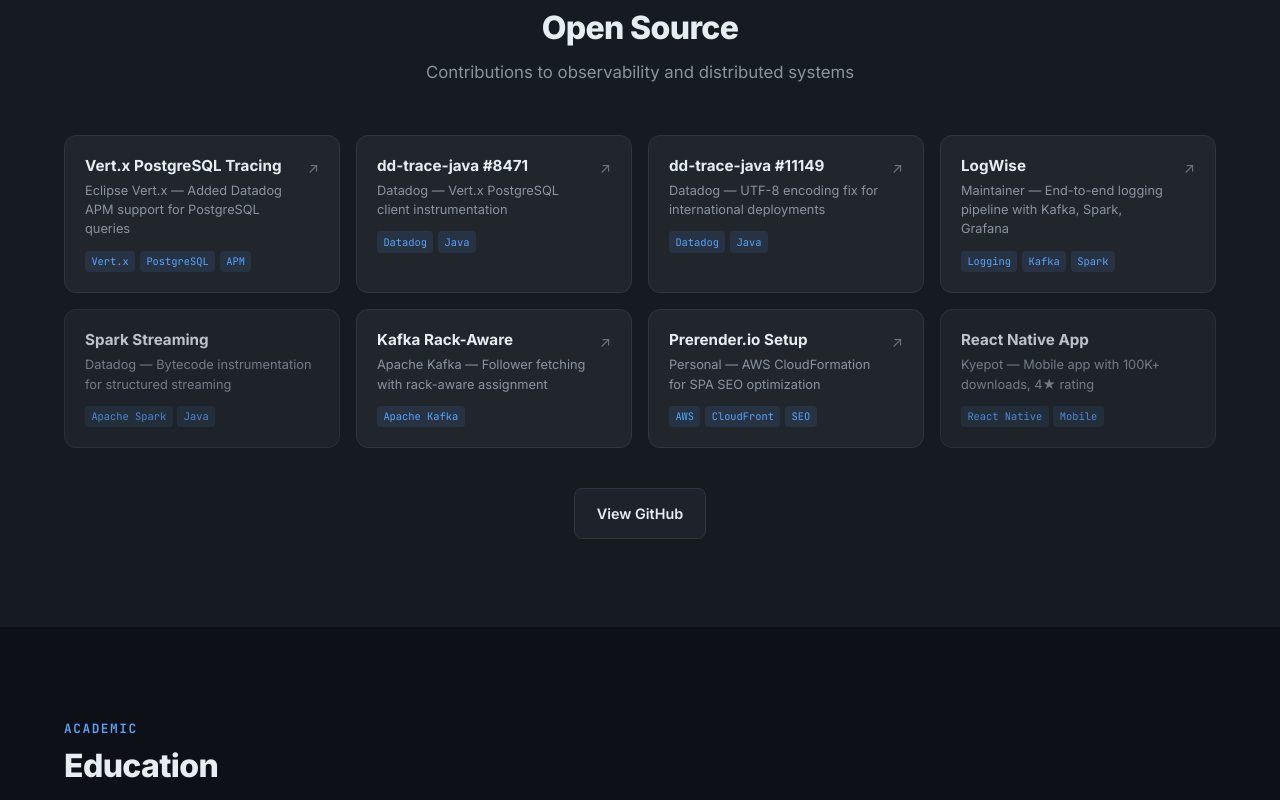
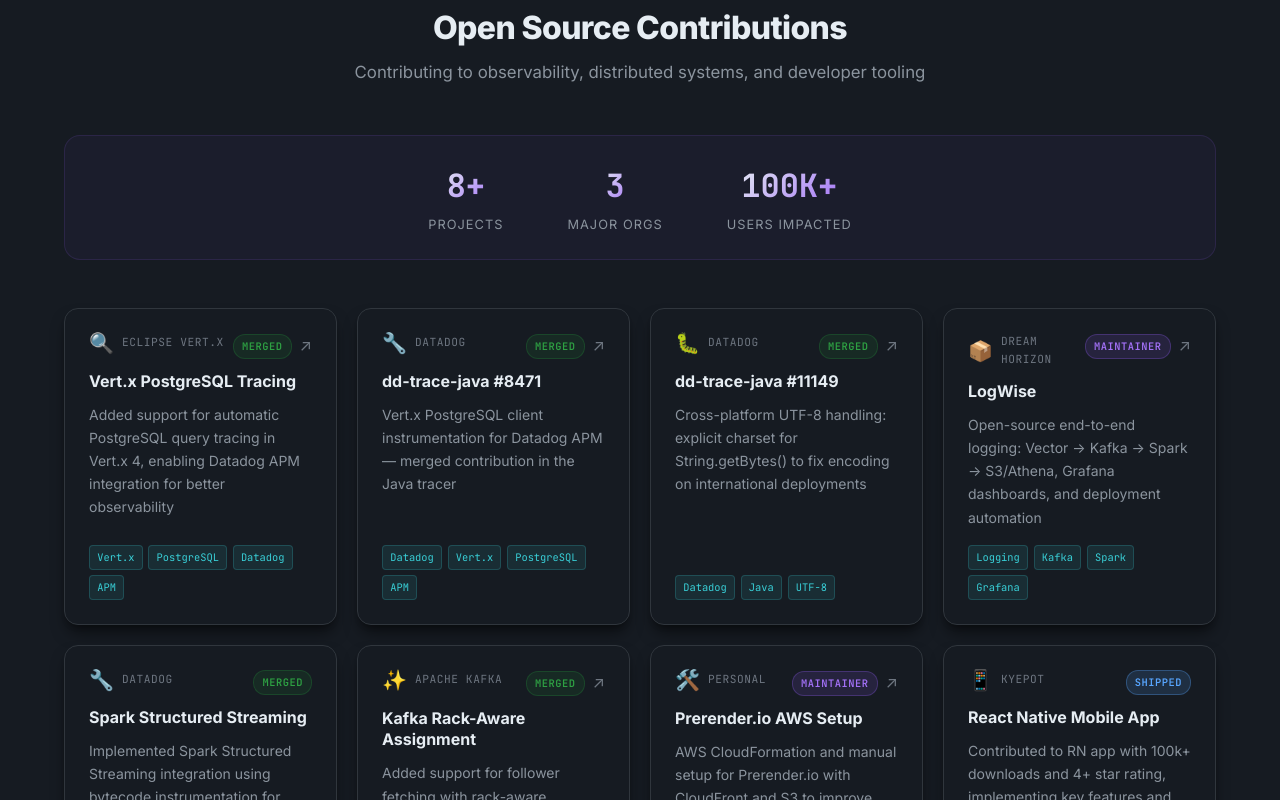
Before and after one commit to saravadeo/react-website, a React (Create React App) app: page / in a window 1280 px wide. Shown: the part 4960-5760 px from the top of the page. Built offline with nearby package versions, Linux system fonts and the light colour scheme; the HTML template or start-up script is replaced by a standard one.

Commit message:
fix: restore OpenSource content, remove underlines only
- Restored full descriptions and all content
- Restored stats bar, org labels, status badges, icons
- Added text-decoration: none to opensource__card to remove underlines
- All original design features preserved

```diff
--- a/src/App.js
+++ b/src/App.js
@@ -513,88 +513,171 @@
   const contributions = [
     {
       title: "Vert.x PostgreSQL Tracing",
-      description: "Eclipse Vert.x — Added Datadog APM support for PostgreSQL queries",
-      tags: ["Vert.x", "PostgreSQL", "APM"],
+      org: "Eclipse Vert.x",
+      description: "Added support for automatic PostgreSQL query tracing in Vert.x 4, enabling Datadog APM integration for better observability",
+      tags: ["Vert.x", "PostgreSQL", "Datadog", "APM"],
       link: "https://github.com/vert-x3/vertx-mysql-postgresql-client",
+      type: "tracing",
+      status: "merged"
     },
     {
       title: "dd-trace-java #8471",
-      description: "Datadog — Vert.x PostgreSQL client instrumentation",
-      tags: ["Datadog", "Java"],
+      org: "Datadog",
+      description:
+        "Vert.x PostgreSQL client instrumentation for Datadog APM — merged contribution in the Java tracer",
+      tags: ["Datadog", "Vert.x", "PostgreSQL", "APM"],
       link: "https://github.com/DataDog/dd-trace-java/pull/8471",
+      type: "instrumentation",
+      status: "merged"
     },
     {
       title: "dd-trace-java #11149",
-      description: "Datadog — UTF-8 encoding fix for international deployments",
-      tags: ["Datadog", "Java"],
+      org: "Datadog",
+      description:
+        "Cross-platform UTF-8 handling: explicit charset for String.getBytes() to fix encoding on international deployments",
+      tags: ["Datadog", "Java", "UTF-8"],
       link: "https://github.com/DataDog/dd-trace-java/pull/11149",
+      type: "bugfix",
+      status: "merged"
     },
     {
       title: "LogWise",
-      description: "Maintainer — End-to-end logging pipeline with Kafka, Spark, Grafana",
-      tags: ["Logging", "Kafka", "Spark"],
+      org: "Dream Horizon",
+      description:
+        "Open-source end-to-end logging: Vector → Kafka → Spark → S3/Athena, Grafana dashboards, and deployment automation",
+      tags: ["Logging", "Kafka", "Spark", "Grafana"],
       link: "https://github.com/dream-horizon-org/logwise",
+      type: "project",
+      status: "maintainer"
     },
     {
-      title: "Spark Streaming",
-      description: "Datadog — Bytecode instrumentation for structured streaming",
-      tags: ["Apache Spark", "Java"],
+      title: "Spark Structured Streaming",
+      org: "Datadog",
+      description: "Implemented Spark Structured Streaming integration using bytecode instrumentation for enhanced monitoring capabilities",
+      tags: ["Apache Spark", "Streaming", "Java"],
       link: "#",
+      type: "instrumentation",
+      status: "merged"
     },
     {
-      title: "Kafka Rack-Aware",
-      description: "Apache Kafka — Follower fetching with rack-aware assignment",
-      tags: ["Apache Kafka"],
+      title: "Kafka Rack-Aware Assignment",
+      org: "Apache Kafka",
+      description: "Added support for follower fetching with rack-aware assignment in Apache Kafka, improving data locality and performance",
+      tags: ["Apache Kafka", "Distributed Systems"],
       link: "https://github.com/apache/kafka",
+      type: "feature",
+      status: "merged"
     },
     {
-      title: "Prerender.io Setup",
-      description: "Personal — AWS CloudFormation for SPA SEO optimization",
-      tags: ["AWS", "CloudFront", "SEO"],
+      title: "Prerender.io AWS Setup",
+      org: "Personal",
+      description:
+        "AWS CloudFormation and manual setup for Prerender.io with CloudFront and S3 to improve SEO for JavaScript SPAs",
+      tags: ["AWS", "CloudFront", "SEO", "Prerender.io"],
       link: "https://github.com/saravadeo/prerender-io-cloudfront-s3",
+      type: "tool",
+      status: "maintainer"
     },
     {
-      title: "React Native App",
-      description: "Kyepot — Mobile app with 100K+ downloads, 4★ rating",
-      tags: ["React Native", "Mobile"],
+      title: "React Native Mobile App",
+      org: "Kyepot",
+      description: "Contributed to RN app with 100k+ downloads and 4+ star rating, implementing key features and performance optimizations",
+      tags: ["React Native", "Mobile", "Android"],
       link: "#",
+      type: "app",
+      status: "shipped"
     },
   ];
+
+  const getIconForType = (type) => {
+    const icons = {
+      tracing: "🔍",
+      instrumentation: "🔧",
+      bugfix: "🐛",
+      project: "📦",
+      feature: "✨",
+      tool: "🛠️",
+      app: "📱"
+    };
+    return icons[type] || "📝";
+  };
+
+  const getStatusBadge = (status) => {
+    const badges = {
+      merged: { text: "Merged", class: "status--merged" },
+      maintainer: { text: "Maintainer", class: "status--maintainer" },
+      shipped: { text: "Shipped", class: "status--shipped" }
+    };
+    return badges[status] || { text: status, class: "" };
+  };
 
   return (
     <section id="opensource" className="section section--opensource">
       <div className="container">
         <div className="section__header section__header--centered">
           <span className="section__eyebrow">Community</span>
-          <h2 className="section__title">Open Source</h2>
-          <p className="section__subtitle">Contributions to observability and distributed systems</p>
+          <h2 className="section__title">Open Source Contributions</h2>
+          <p className="section__subtitle">
+            Contributing to observability, distributed systems, and developer tooling
+          </p>
+        </div>
+
+        <div className="opensource__stats">
+          <div className="opensource__stat">
+            <span className="opensource__stat-number">8+</span>
+            <span className="opensource__stat-label">Projects</span>
+          </div>
+          <div className="opensource__stat">
+            <span className="opensource__stat-number">3</span>
+            <span className="opensource__stat-label">Major Orgs</span>
+          </div>
+          <div className="opensource__stat">
+            <span className="opensource__stat-number">100K+</span>
+            <span className="opensource__stat-label">Users Impacted</span>
+          </div>
         </div>
 
         <div className="opensource__grid">
           {contributions.map((contrib, index) => {
-            const isExternal = contrib.link && /^https?:\/\//i.test(contrib.link);
-            const isClickable = contrib.link !== "#";
+            const isExternal =
+              contrib.link && /^https?:\/\//i.test(contrib.link);
+            const statusBadge = getStatusBadge(contrib.status);
             return (
               <a
                 key={index}
-                href={isClickable ? contrib.link : undefined}
+                href={contrib.link}
                 target={isExternal ? "_blank" : undefined}
                 rel={isExternal ? "noopener noreferrer" : undefined}
-                className={`opensource__card ${!isClickable ? 'opensource__card--disabled' : ''}`}
-                onClick={!isClickable ? (e) => e.preventDefault() : undefined}
+                className="opensource__card"
+                onClick={
+                  contrib.link === "#" ? (e) => e.preventDefault() : undefined
+                }
               >
-                <div className="opensource__content">
-                  <h3 className="opensource__title">{contrib.title}</h3>
-                  <p className="opensource__description">{contrib.description}</p>
-                  <div className="opensource__tags">
-                    {contrib.tags.map((tag, idx) => (
-                      <span key={idx} className="opensource__tag">{tag}</span>
-                    ))}
+                <div className="opensource__card-header">
+                  <div className="opensource__meta">
+                    <span className="opensource__icon" aria-hidden="true">
+                      {getIconForType(contrib.type)}
+                    </span>
+                    <span className="opensource__org">{contrib.org}</span>
+                  </div>
+                  <div className="opensource__badges">
+                    <span className={`opensource__status ${statusBadge.class}`}>
+                      {statusBadge.text}
+                    </span>
+                    {isExternal && (
+                      <span className="opensource__arrow" aria-hidden="true">↗</span>
+                    )}
                   </div>
                 </div>
-                {isExternal && (
-                  <span className="opensource__arrow" aria-hidden="true">↗</span>
-                )}
+                <h3 className="opensource__title">{contrib.title}</h3>
+                <p className="opensource__description">{contrib.description}</p>
+                <div className="opensource__tags">
+                  {contrib.tags.map((tag, idx) => (
+                    <span key={idx} className="opensource__tag">
+                      {tag}
+                    </span>
+                  ))}
+                </div>
               </a>
             );
           })}
@@ -605,9 +688,10 @@
             href="https://github.com/saravadeo"
             target="_blank"
             rel="noopener noreferrer"
-            className="btn btn--secondary"
+            className="btn btn--secondary btn--large"
           >
-            View GitHub
+            <span>View GitHub Profile</span>
+            <span className="opensource__cta-arrow">→</span>
           </a>
         </div>
       </div>
--- a/src/scss/_portfolio.scss
+++ b/src/scss/_portfolio.scss
@@ -639,11 +639,49 @@
 
 // ——— Open source ———
 .opensource {
-  // Grid - 4 columns
+  // Stats bar
+  &__stats {
+    display: flex;
+    justify-content: center;
+    gap: clamp(2rem, 6vw, 4rem);
+    margin-bottom: 3rem;
+    padding: 1.5rem 2rem;
+    background: rgba($geek-accent-purple, 0.05);
+    border: 1px solid rgba($geek-accent-purple, 0.15);
+    border-radius: 16px;
+    flex-wrap: wrap;
+  }
+
+  &__stat {
+    text-align: center;
+    display: flex;
+    flex-direction: column;
+    align-items: center;
+    gap: 0.25rem;
+  }
+
+  &__stat-number {
+    font-family: $font-mono;
+    font-size: clamp(1.5rem, 3vw, 2rem);
+    font-weight: 800;
+    background: $gradient-text;
+    -webkit-background-clip: text;
+    -webkit-text-fill-color: transparent;
+    background-clip: text;
+  }
+
+  &__stat-label {
+    font-size: 0.8rem;
+    color: $geek-text-secondary;
+    text-transform: uppercase;
+    letter-spacing: 0.08em;
+  }
+
+  // Grid layout - 4 columns on large screens
   &__grid {
     display: grid;
     grid-template-columns: repeat(4, 1fr);
-    gap: 1rem;
+    gap: 1.25rem;
 
     @media (max-width: 1200px) {
       grid-template-columns: repeat(3, 1fr);
@@ -659,80 +697,160 @@
   }
 
   &__card {
+    @include geek-card;
+    padding: 1.5rem;
+    border-radius: 14px;
+    color: inherit;
+    height: 100%;
+    display: flex;
+    flex-direction: column;
     position: relative;
-    display: flex;
-    align-items: flex-start;
-    gap: 0.75rem;
-    padding: 1.25rem;
-    background: $geek-bg-tertiary;
-    border: 1px solid $geek-border;
-    border-radius: 12px;
-    color: inherit;
+    overflow: hidden;
     text-decoration: none;
-    transition: border-color 0.2s, background 0.2s, transform 0.2s;
 
-    &:hover:not(&--disabled) {
-      border-color: $geek-accent-purple;
-      background: rgba($geek-accent-purple, 0.03);
-      transform: translateY(-2px);
+    &::before {
+      content: '';
+      position: absolute;
+      top: 0;
+      left: 0;
+      right: 0;
+      height: 3px;
+      background: linear-gradient(90deg, $geek-accent-purple, $geek-accent-blue, $geek-accent-cyan);
+      opacity: 0;
+      transition: opacity 0.3s ease;
     }
 
-    &--disabled {
-      cursor: default;
-      opacity: 0.8;
+    &:hover::before {
+      opacity: 1;
+    }
+
+    &:hover {
+      border-color: $geek-accent-purple;
+      transform: translateY(-4px);
     }
   }
 
-  &__content {
-    flex: 1;
-    min-width: 0;
+  &__card-header {
+    display: flex;
+    align-items: flex-start;
+    justify-content: space-between;
+    margin-bottom: 0.75rem;
+  }
+
+  &__meta {
+    display: flex;
+    align-items: center;
+    gap: 0.5rem;
+  }
+
+  &__icon {
+    font-size: 1.25rem;
+    line-height: 1;
+  }
+
+  &__org {
+    font-family: $font-mono;
+    font-size: 0.7rem;
+    color: $geek-text-muted;
+    text-transform: uppercase;
+    letter-spacing: 0.05em;
+  }
+
+  &__badges {
+    display: flex;
+    align-items: center;
+    gap: 0.5rem;
+  }
+
+  &__status {
+    font-family: $font-mono;
+    font-size: 0.65rem;
+    font-weight: 600;
+    padding: 0.2rem 0.5rem;
+    border-radius: 12px;
+    text-transform: uppercase;
+    letter-spacing: 0.05em;
+
+    &.status--merged {
+      background: rgba($geek-accent-green, 0.15);
+      color: $geek-accent-green-bright;
+      border: 1px solid rgba($geek-accent-green, 0.3);
+    }
+
+    &.status--maintainer {
+      background: rgba($geek-accent-purple, 0.15);
+      color: $geek-accent-purple-light;
+      border: 1px solid rgba($geek-accent-purple, 0.3);
+    }
+
+    &.status--shipped {
+      background: rgba($geek-accent-blue, 0.15);
+      color: $geek-accent-blue;
+      border: 1px solid rgba($geek-accent-blue, 0.3);
+    }
+  }
+
+  &__arrow {
+    color: $geek-text-muted;
+    font-size: 1rem;
+    transition: color 0.2s ease, transform 0.2s ease;
+
+    .opensource__card:hover & {
+      color: $geek-accent-purple-light;
+      transform: translate(2px, -2px);
+    }
   }
 
   &__title {
-    font-size: 0.95rem;
+    font-size: 1rem;
     font-weight: 700;
     color: $geek-text-primary;
-    margin: 0 0 0.35rem;
-    line-height: 1.3;
+    margin: 0 0 0.65rem;
+    line-height: 1.35;
   }
 
   &__description {
-    font-size: 0.8rem;
+    font-size: 0.875rem;
     color: $geek-text-secondary;
-    line-height: 1.5;
-    margin: 0 0 0.75rem;
+    line-height: 1.65;
+    margin: 0 0 1rem;
+    flex-grow: 1;
   }
 
   &__tags {
     display: flex;
     flex-wrap: wrap;
-    gap: 0.3rem;
+    gap: 0.35rem;
+    margin-top: auto;
   }
 
   &__tag {
     font-family: $font-mono;
     font-size: 0.65rem;
-    padding: 0.15rem 0.4rem;
+    padding: 0.2rem 0.45rem;
     border-radius: 4px;
-    background: rgba($geek-accent-blue, 0.1);
-    color: $geek-accent-blue;
-  }
-
-  &__arrow {
-    font-size: 0.9rem;
-    color: $geek-text-muted;
-    flex-shrink: 0;
-    transition: color 0.2s;
-
-    .opensource__card:hover & {
-      color: $geek-accent-purple-light;
-    }
+    background: rgba($geek-accent-cyan, 0.1);
+    color: $geek-accent-cyan;
+    border: 1px solid rgba($geek-accent-cyan, 0.2);
   }
 
   &__cta {
     display: flex;
     justify-content: center;
-    margin-top: 2.5rem;
+    margin-top: 3rem;
+
+    .btn--large {
+      padding: 1rem 2rem;
+      font-size: 1rem;
+    }
+  }
+
+  &__cta-arrow {
+    transition: transform 0.2s ease;
+
+    .btn:hover & {
+      transform: translateX(4px);
+    }
   }
 }
 
```
